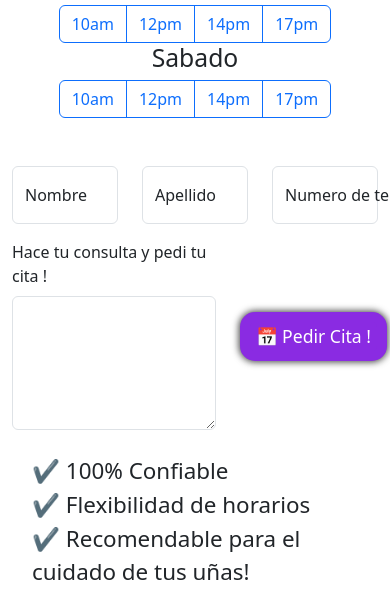
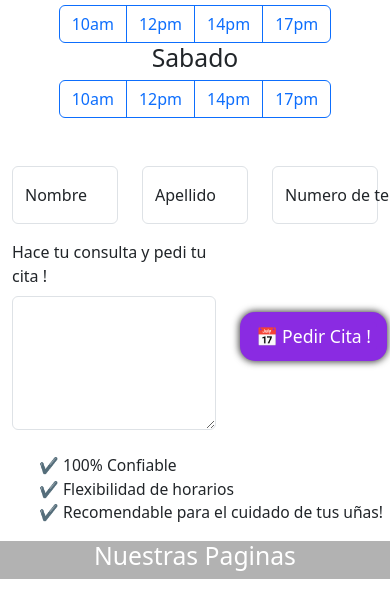
Before and after one commit to Leonel-Sain/PF-Sain, a website: page citas.html in a window 390 px wide. Shown: the part 525-1126 px from the top of the page. Drawn offline with nearby package versions, Linux system fonts and the light colour scheme.

Commit message:
modificacion @media queries de Ul Li

```diff
--- a/scss/_servicios.scss
+++ b/scss/_servicios.scss
@@ -47,8 +47,8 @@
 /*FIN FOOTER*/
 /*INCIO @MEDIA*/
 @media (max-width: 576px){
-    ul{
-        font-size: 0.9em;
+    ul li{
+        font-size: 0.7em;
         }
 }
 /*FIN @MEDIA*/
```
Also changed, not shown: css/main.css.
